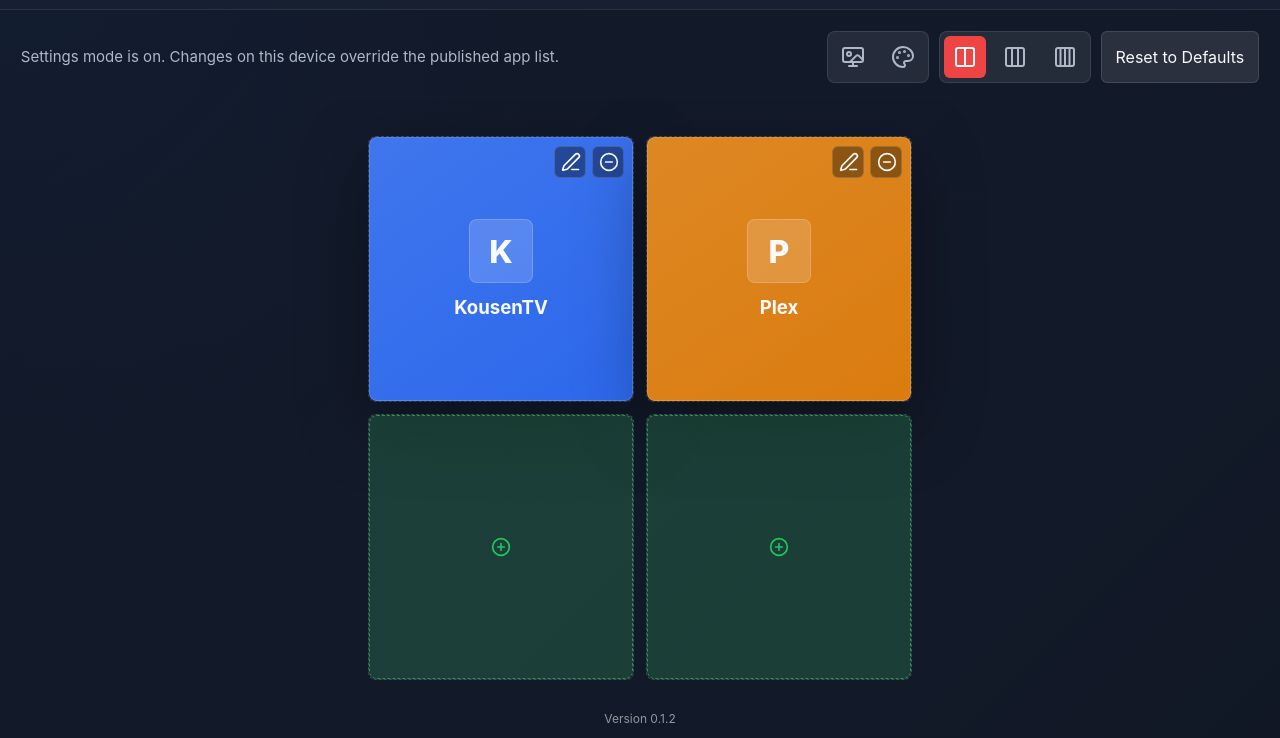
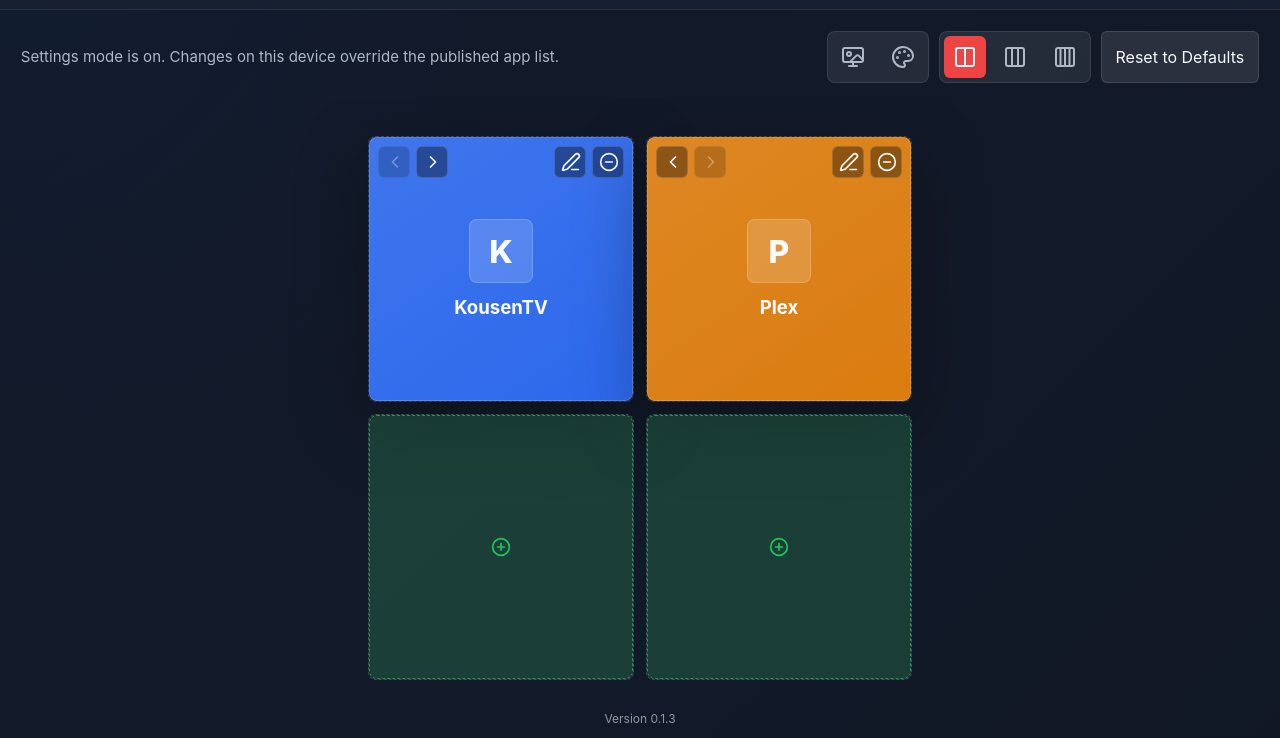
Before and after one commit to npkousen/commandcenter, a plain HTML site: page index.html in a window 1280 px wide. Both pictures are taken after a click on the button "Toggle settings". Shown: the part 62-800 px from the top of the page. Drawn offline with Linux system fonts and the light colour scheme.

Commit message:
added reorder buttons

```diff
--- a/index.html
+++ b/index.html
@@ -372,14 +372,23 @@
       line-height: 1.18;
     }
 
+    .move-actions,
     .edit-actions {
       position: absolute;
       top: 8px;
-      right: 8px;
       display: none;
       gap: 6px;
     }
 
+    .move-actions {
+      left: 8px;
+    }
+
+    .edit-actions {
+      right: 8px;
+    }
+
+    .settings-on .move-actions,
     .settings-on .edit-actions {
       display: flex;
     }
@@ -407,6 +416,17 @@
     .icon-button.remote-focus {
       outline: 4px solid #ffffff;
       outline-offset: 3px;
+    }
+
+    .icon-button:disabled {
+      color: rgba(248, 250, 252, 0.34);
+      cursor: default;
+      background: rgba(0, 0, 0, 0.18);
+      border-color: rgba(255, 255, 255, 0.08);
+    }
+
+    .icon-button:disabled:hover {
+      outline: none;
     }
 
     .delete-button:hover,
@@ -825,7 +845,7 @@
     </section>
   </div>
 
-  <div class="version">Version 0.1.2</div>
+  <div class="version">Version 0.1.3</div>
 
   <script>
     const STORAGE_KEY = "kousen-commandcenter:user-state:v2";
@@ -861,6 +881,8 @@
       edit: '<svg class="icon" xmlns="http://www.w3.org/2000/svg" width="24" height="24" viewBox="0 0 24 24" fill="none" stroke="currentColor" stroke-width="2" stroke-linecap="round" stroke-linejoin="round" aria-hidden="true"><path d="M13 21h8"/><path d="M21.174 6.812a1 1 0 0 0-3.986-3.987L3.842 16.174a2 2 0 0 0-.5.83l-1.321 4.352a.5.5 0 0 0 .623.622l4.353-1.32a2 2 0 0 0 .83-.497z"/></svg>',
       delete: '<svg class="icon" xmlns="http://www.w3.org/2000/svg" width="24" height="24" viewBox="0 0 24 24" fill="none" stroke="currentColor" stroke-width="2" stroke-linecap="round" stroke-linejoin="round" aria-hidden="true"><circle cx="12" cy="12" r="10"/><path d="M8 12h8"/></svg>',
       add: '<svg class="icon" xmlns="http://www.w3.org/2000/svg" width="24" height="24" viewBox="0 0 24 24" fill="none" stroke="currentColor" stroke-width="2" stroke-linecap="round" stroke-linejoin="round" aria-hidden="true"><circle cx="12" cy="12" r="10"/><path d="M8 12h8"/><path d="M12 8v8"/></svg>',
+      moveLeft: '<svg class="icon" xmlns="http://www.w3.org/2000/svg" width="24" height="24" viewBox="0 0 24 24" fill="none" stroke="currentColor" stroke-width="2" stroke-linecap="round" stroke-linejoin="round" aria-hidden="true"><path d="m15 18-6-6 6-6"/></svg>',
+      moveRight: '<svg class="icon" xmlns="http://www.w3.org/2000/svg" width="24" height="24" viewBox="0 0 24 24" fill="none" stroke="currentColor" stroke-width="2" stroke-linecap="round" stroke-linejoin="round" aria-hidden="true"><path d="m9 18 6-6-6-6"/></svg>',
       undo: '<svg class="icon" xmlns="http://www.w3.org/2000/svg" width="24" height="24" viewBox="0 0 24 24" fill="none" stroke="currentColor" stroke-width="2" stroke-linecap="round" stroke-linejoin="round" aria-hidden="true"><path d="M9 14 4 9l5-5"/><path d="M4 9h10.5a5.5 5.5 0 0 1 5.5 5.5a5.5 5.5 0 0 1-5.5 5.5H11"/></svg>',
       redo: '<svg class="icon" xmlns="http://www.w3.org/2000/svg" width="24" height="24" viewBox="0 0 24 24" fill="none" stroke="currentColor" stroke-width="2" stroke-linecap="round" stroke-linejoin="round" aria-hidden="true"><path d="m15 14 5-5-5-5"/><path d="M20 9H9.5A5.5 5.5 0 0 0 4 14.5A5.5 5.5 0 0 0 9.5 20H13"/></svg>',
       columns2: '<svg class="icon" xmlns="http://www.w3.org/2000/svg" width="24" height="24" viewBox="0 0 24 24" fill="none" stroke="currentColor" stroke-width="2" stroke-linecap="round" stroke-linejoin="round" aria-hidden="true"><rect width="18" height="18" x="3" y="3" rx="2"/><path d="M12 3v18"/></svg>',
@@ -1112,6 +1134,32 @@
       redoButton.disabled = !redoStack.length;
     }
 
+    function getOrderedApps() {
+      return state.apps
+        .slice()
+        .sort((a, b) => a.slot - b.slot);
+    }
+
+    function moveApp(appId, direction) {
+      const orderedApps = getOrderedApps();
+      const currentIndex = orderedApps.findIndex((app) => app.id === appId);
+      const targetIndex = currentIndex + direction;
+
+      if (currentIndex < 0 || targetIndex < 0 || targetIndex >= orderedApps.length) {
+        return;
+      }
+
+      commitState(() => {
+        const reorderedApps = getOrderedApps();
+        const [movedApp] = reorderedApps.splice(currentIndex, 1);
+        reorderedApps.splice(targetIndex, 0, movedApp);
+        state.apps = reorderedApps.map((app, slot) => ({
+          ...app,
+          slot
+        }));
+      });
+    }
+
     function createAppCard(app) {
       const link = document.createElement("a");
       link.className = "app-card";
@@ -1120,6 +1168,43 @@
       link.tabIndex = settingsMode ? -1 : 0;
       link.style.setProperty("--card-color", app.color || "#2563eb");
       link.setAttribute("aria-label", `Open ${app.name}`);
+
+      const orderedApps = getOrderedApps();
+      const orderIndex = orderedApps.findIndex((item) => item.id === app.id);
+      const moveActions = document.createElement("div");
+      moveActions.className = "move-actions";
+
+      const moveLeftButton = document.createElement("button");
+      moveLeftButton.className = "icon-button move-button";
+      moveLeftButton.type = "button";
+      moveLeftButton.dataset.slot = String(app.slot);
+      moveLeftButton.dataset.action = "move-left";
+      moveLeftButton.innerHTML = ICONS.moveLeft;
+      moveLeftButton.disabled = orderIndex <= 0;
+      moveLeftButton.title = moveLeftButton.disabled ? "Already first" : "Move left";
+      moveLeftButton.setAttribute("aria-label", `Move ${app.name} left`);
+      moveLeftButton.addEventListener("click", (event) => {
+        event.preventDefault();
+        event.stopPropagation();
+        moveApp(app.id, -1);
+      });
+
+      const moveRightButton = document.createElement("button");
+      moveRightButton.className = "icon-button move-button";
+      moveRightButton.type = "button";
+      moveRightButton.dataset.slot = String(app.slot);
+      moveRightButton.dataset.action = "move-right";
+      moveRightButton.innerHTML = ICONS.moveRight;
+      moveRightButton.disabled = orderIndex < 0 || orderIndex >= orderedApps.length - 1;
+      moveRightButton.title = moveRightButton.disabled ? "Already last" : "Move right";
+      moveRightButton.setAttribute("aria-label", `Move ${app.name} right`);
+      moveRightButton.addEventListener("click", (event) => {
+        event.preventDefault();
+        event.stopPropagation();
+        moveApp(app.id, 1);
+      });
+
+      moveActions.append(moveLeftButton, moveRightButton);
 
       const actions = document.createElement("div");
       actions.className = "edit-actions";
@@ -1173,7 +1258,7 @@
       name.textContent = app.name;
 
       content.append(icon, name);
-      link.append(actions, content);
+      link.append(moveActions, actions, content);
 
       link.addEventListener("click", (event) => {
         if (settingsMode) {
@@ -1520,7 +1605,7 @@
     }
 
     function getGridTargets() {
-      const selector = settingsMode ? ".edit-actions .icon-button, .add-card" : ".app-card";
+      const selector = settingsMode ? ".move-actions .icon-button, .edit-actions .icon-button, .add-card" : ".app-card";
       return Array.from(appGrid.querySelectorAll(selector));
     }
 
```
Also changed, not shown: 2 other files.
